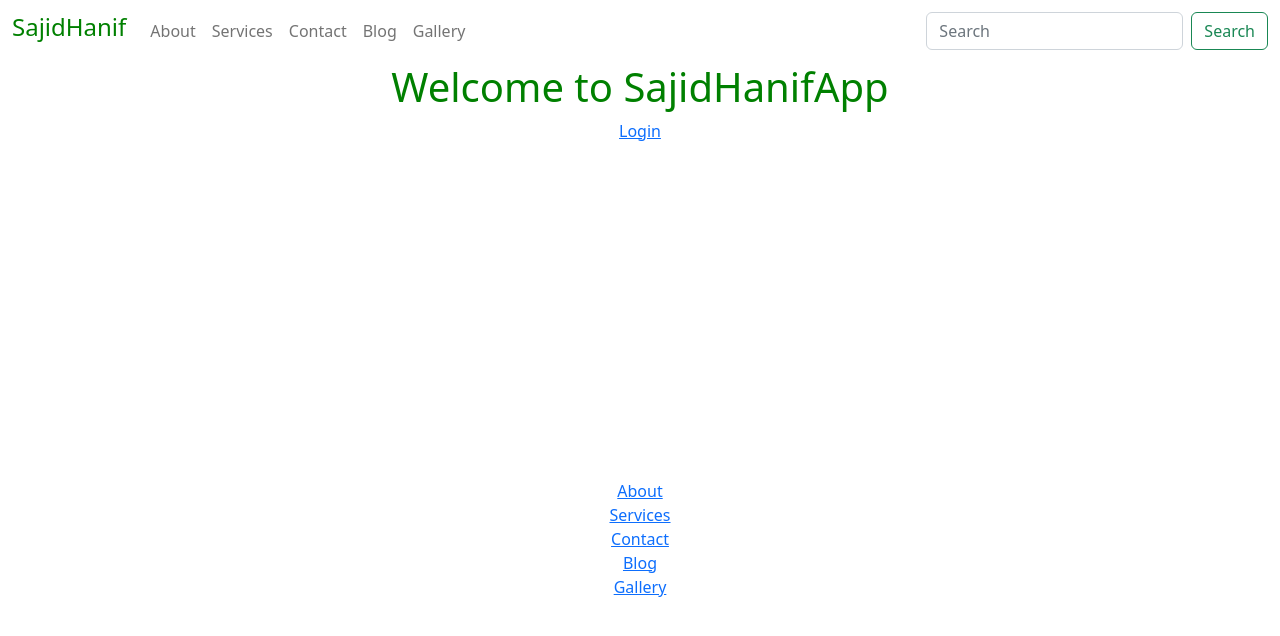
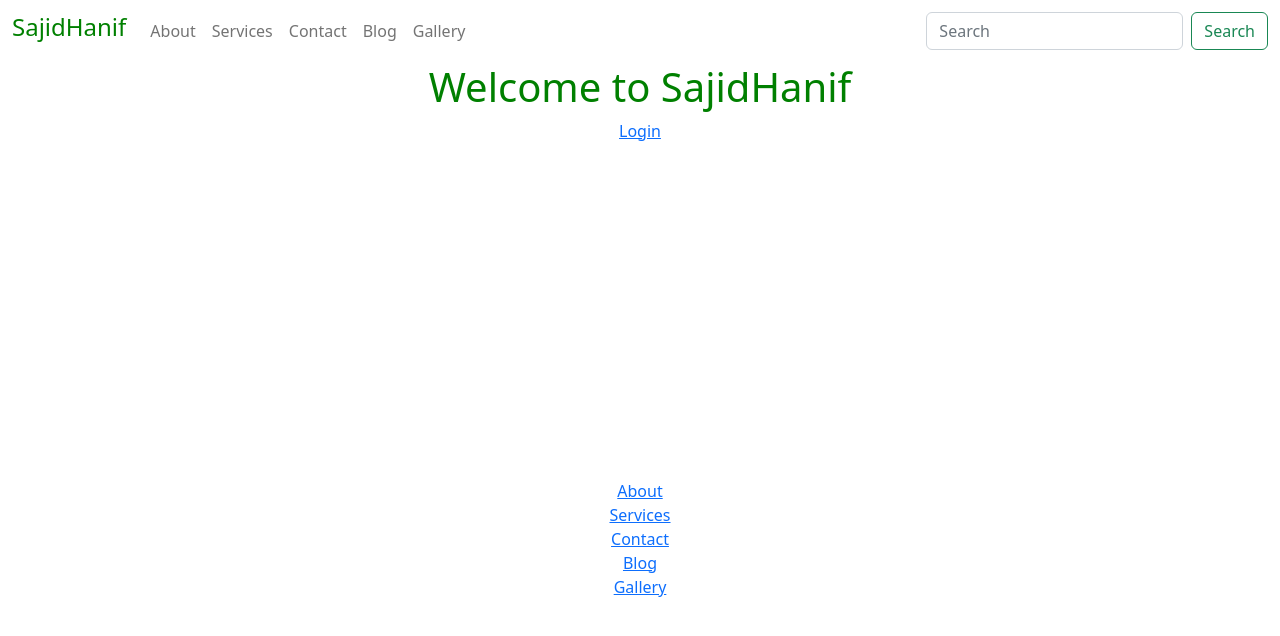
Before and after one commit to iamsajidhanif/nextjs-shapp, a Next.js app: page / in a window 1280 px wide. Shown: the top 636 px of the page. Built offline with nearby package versions, Linux system fonts and the light colour scheme.

Commit message:
Update index.tsx

```diff
--- a/src/pages/index.tsx
+++ b/src/pages/index.tsx
@@ -36,7 +36,7 @@ export default function Home() {
         galleryText="Gallery"
       />
       <center>
-        <h1 className="h1-color" ref={h1Ref}>Welcome to SajidHanifApp</h1>
+        <h1 className="h1-color" ref={h1Ref}>Welcome to SajidHanif</h1>
         <Link href="/login">Login</Link>
         <br />
         <br />
```
